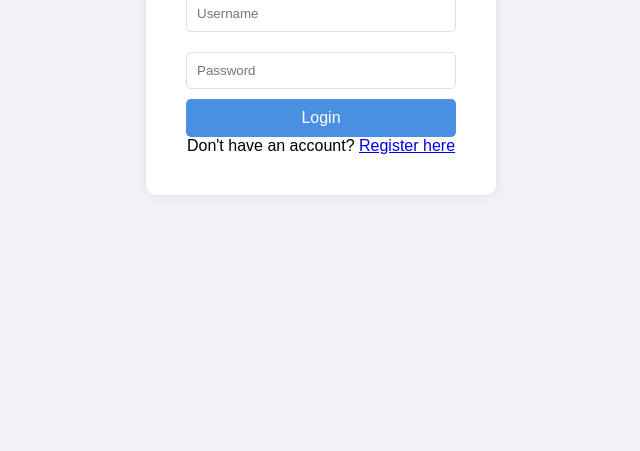
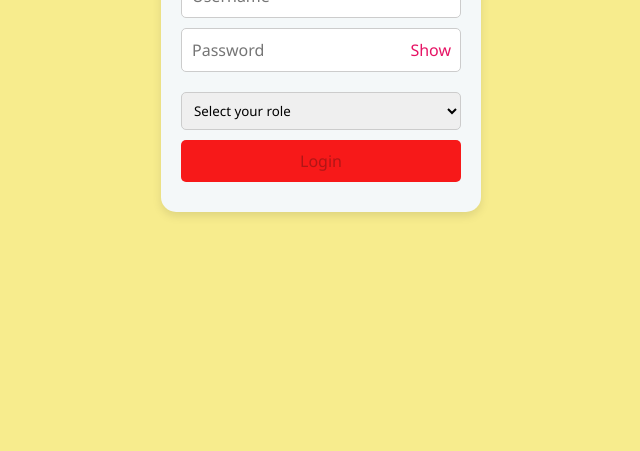
Before and after one commit to Slasherw/CS261-Assignment-1, a website: page public/index.html in a window 1280 px wide. Shown: the part 349-800 px from the top of the page, without its empty margins (319-959 px from the left). Drawn offline with Linux system fonts and the light colour scheme.

Commit message:
adjust UI and fix login

```diff
--- a/package.json
+++ b/package.json
@@ -1,7 +1,7 @@
 {
   "name": "frontendworkshop",
   "version": "1.0.0",
-  "main": "index.js",
+  "main": "server.js",
   "scripts": {
     "test": "echo \"Error: no test specified\" && exit 1"
   },
--- a/public/css/style.css
+++ b/public/css/style.css
@@ -1,75 +1,117 @@
 * {
+  box-sizing: border-box;
   margin: 0;
   padding: 0;
-    box-sizing: border-box;
-    font-family: Arial, sans-serif;
+  font-family:'Segoe UI', Tahoma, Geneva, Verdana, sans-serif
 }
 
 body {
-    background-color: #f0f2f5;
+  background-color: #f7ec8d;
   display: flex;
   justify-content: center;
   align-items: center;
-    min-height: 100vh;
+  height: 100vh;
 }
 
-  /* สไตล์คอนเทนเนอร์ของฟอร์ม */
-  .login-container {
-    background-color: #fff;
-    padding: 40px;
-    width: 350px;
-    box-shadow: 0px 0px 10px rgba(0, 0, 0, 0.1);
-    border-radius: 10px;
-    text-align: center;
+.page-container {
+  display: block;
+  justify-content: center;
+  align-items: center;
+  gap: 20px;
+  padding: 20px;
 }
 
-  .login-container h2 {
+.login-container {
+  background-color: #f4f8f9;
+  border-radius: 15px;
+  padding: 20px;
+  width: 320px;
+  text-align: center;
+  box-shadow: 0 4px 10px rgba(0, 0, 0, 0.1);
+}
+
+.result-container {
+  margin-top: 20px;
+  background-color: #f4f8f9;
+  border-radius: 15px;
+  padding: 20px;
+  width: 320px;
+  display: none;
+  box-shadow: 0 4px 10px rgba(0, 0, 0, 0.1);
+}
+
+.result-container.show {
+  display: block;
+}
+
+.header {
   margin-bottom: 20px;
+  position: relative;
+}
+
+#userNameDisplay {
+  font-size: 18px;
+  font-weight: bold;
+  margin-top: 10px;
   color: #333;
 }
 
-  /* สไตล์ input ฟิลด์ */
-  .login-container input[type="text"],
-  .login-container input[type="password"] {
+.form-container {
+  display: flex;
+  flex-direction: column;
+  gap: 10px;
+}
+
+input[type="text"],
+input[type="password"] {
   width: 100%;
   padding: 10px;
-    margin: 10px 0;
-    border: 1px solid #ddd;
+  border: 1px solid #ccc;
   border-radius: 5px;
+  font-size: 16px;
+  box-sizing: border-box;
 }
 
-  .login-container input[type="text"]:focus,
-  .login-container input[type="password"]:focus {
-    outline: none;
-    border-color: #4A90E2;
+.password-container{
+  position: relative;
+  width: 100%;
 }
 
-  /* สไตล์ปุ่ม */
-  .login-container button {
+.toggle-password {
+  position: absolute;
+  right: 10px;
+  top: 50%;
+  transform: translateY(-50%);
+  cursor: pointer;
+  color: #e61364;
+  margin-left: 10px;
+}
+
+.toggle-password:hover {
+  color: #fd012b; /* สีเมื่อ hover เมาส์ */
+}
+
+.dropdown-container {
+  text-align: left;
+  margin-top: 10px;
+}
+
+select {
   width: 100%;
+  padding: 8px;
+  border-radius: 5px;
+  border: 1px solid #ccc;
+}
+
+button {
+  background-color: #f71919;
+  border: none;
   padding: 10px;
-    background-color: #4A90E2;
-    border: none;
   border-radius: 5px;
-    color: #fff;
   font-size: 16px;
   cursor: pointer;
-    transition: background-color 0.3s;
 }
 
-  .login-container button:hover {
-    background-color: #357ABD;
+button:hover {
+  background-color: #ff5555;
 }
-
-  /* สไตล์ลิงก์ */
-  .login-container .login-link {
-    display: block;
-    margin-top: 15px;
-    color: #4A90E2;
-    text-decoration: none;
-    font-size: 14px;
-  }
-
-  .login-container .login-link:hover {
-    text-decoration: underline;
-  }
--- a/public/index.html
+++ b/public/index.html
@@ -4,17 +4,41 @@
     <meta charset="UTF-8">
     <meta name="viewport" content="width=device-width, initial-scale=1.0">
     <title>Login Page</title>
-    <link rel="stylesheet" href=".\css\style.css">
+    <link rel="stylesheet" href="css/style.css">
 </head>
 <body>
-    <div class="login-container">
-        <h1>Login</h1>
-        <form action="/login" method="post">
-            <input type="text" name="username" placeholder="Username" required><br>
-            <input type="password" name="password" placeholder="Password" required>
-            <button type="submit">Login</button>
-        </form>
-        <p>Don't have an account? <a href="/register">Register here</a></p>
+    <div class="page-container">
+        <div class="login-container">
+            <div class="header">
+                <h1>Login</h1>
+            </div>
+
+            <div class="form-container">
+                <input type="text" id="username" placeholder="Username" required>
+                <div class="password-container">
+                    <input type="password" id="password" placeholder="Password" required>
+                    <span class="toggle-password" onclick="togglePassword()">Show</span>
+                </div>
+
+                <div class="dropdown-container">
+                    <select id="role" required>
+                        <option value="" disabled selected>Select your role</option>
+                        <option value="student">Student</option>
+                        <option value="employee">Lecturer</option>
+                    </select>
+                </div>
+
+                <button onclick="submitLogin()" type="button" id="loginButton">Login</button>
+                <p id="message"></p>
+            </div>
+
+        </div>
+
+        <div class="result-container" id="accountInfo" style="display: none;">
+        </div>
     </div>
+
+    <script src="js/script.js"></script>
 </body>
+
 </html>
--- a/public/js/script.js
+++ b/public/js/script.js
@@ -7,15 +7,16 @@ function submitLogin() {
         method: 'POST',
         headers: {
             'Content-Type': 'application/json',
-            'Application-Key' : TUd6556e896ce761431356547921d5f66d58b6d65fbe205ad5b2e17c617f73f0c3788b47da54c864a2fc8b300285695574
+            'Application-Key' : 'TUd6556e896ce761431356547921d5f66d58b6d65fbe205ad5b2e17c617f73f0c3788b47da54c864a2fc8b300285695574'
         },
-        body: JSON.stringify({ "Username":username, "Password":password })
+        body: JSON.stringify({ "UserName":username, "PassWord":password })
     })
     .then(response => response.json())
     .then(data => {
-        document.getElementById('message').innerText = data.message;
+        document.getElementById('message').innerText = "";
+        document.getElementById('message').innerText = data.message || 'Login successful!';
         if (data.status) {
-            if(data.type === type){ //verify login
+            if(data.type == type){ //verify login
                 accountInfo(data);
                 document.getElementById('DisplayUsername').innerText = `Name: ${data.displayname_th || 'N/A'}`
             } else if (data.type !== type){
@@ -32,23 +33,14 @@ function submitLogin() {
 function accountInfo(data) {
     const accountInfoContainer = document.getElementById('accountInfo');
     accountInfoContainer.innerHTML = `
-        <hr style="border: none; height: 6px; background-color: #90b2ae; border-radius: 10px; width: 35%; margin: 0 auto;">
-        <style>
-            p {
-                margin-bottom: 10px;
-            }
-        </style>
-        <div style="height: 10px;"> </div>
         <center> <h2> Account Information </h2> </center>
          <div style="height: 10px;"> </div>
         <p> <strong> Username:</strong> ${data.username || 'N/A'}</p>
         <p> <strong> Display Name (TH):</strong> ${data.displayname_th || 'N/A'}</p>
         <p> <strong> Display Name (EN):</strong> ${data.displayname_en || 'N/A'}</p>
-        <p> <strong> Type:</strong> ${data.type || 'N/A'}</p>
         <p> <strong> Email:</strong> ${data.email || 'N/A'}</p>
         <p> <strong> Department:</strong> ${data.department || 'N/A'}</p>
         <p> <strong> Faculty:</strong> ${data.faculty || 'N/A'}</p>
-        <p> <strong> Current Status:</strong> ${data.tu_status || 'N/A'}</p>
     `;
 
     accountInfoContainer.style.display = 'block';
```
Lines whose indentation alone changed are shown as unchanged.
